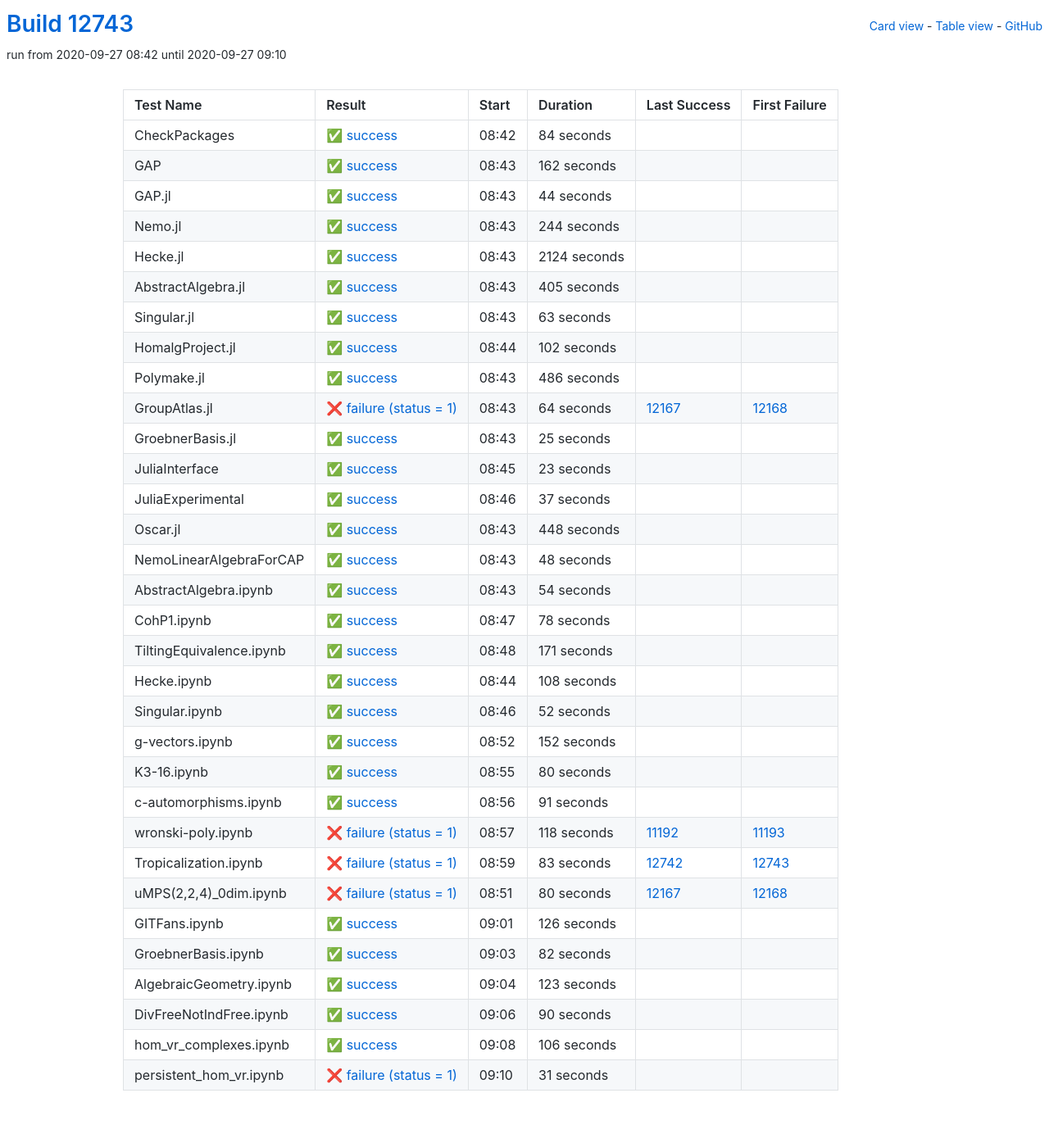
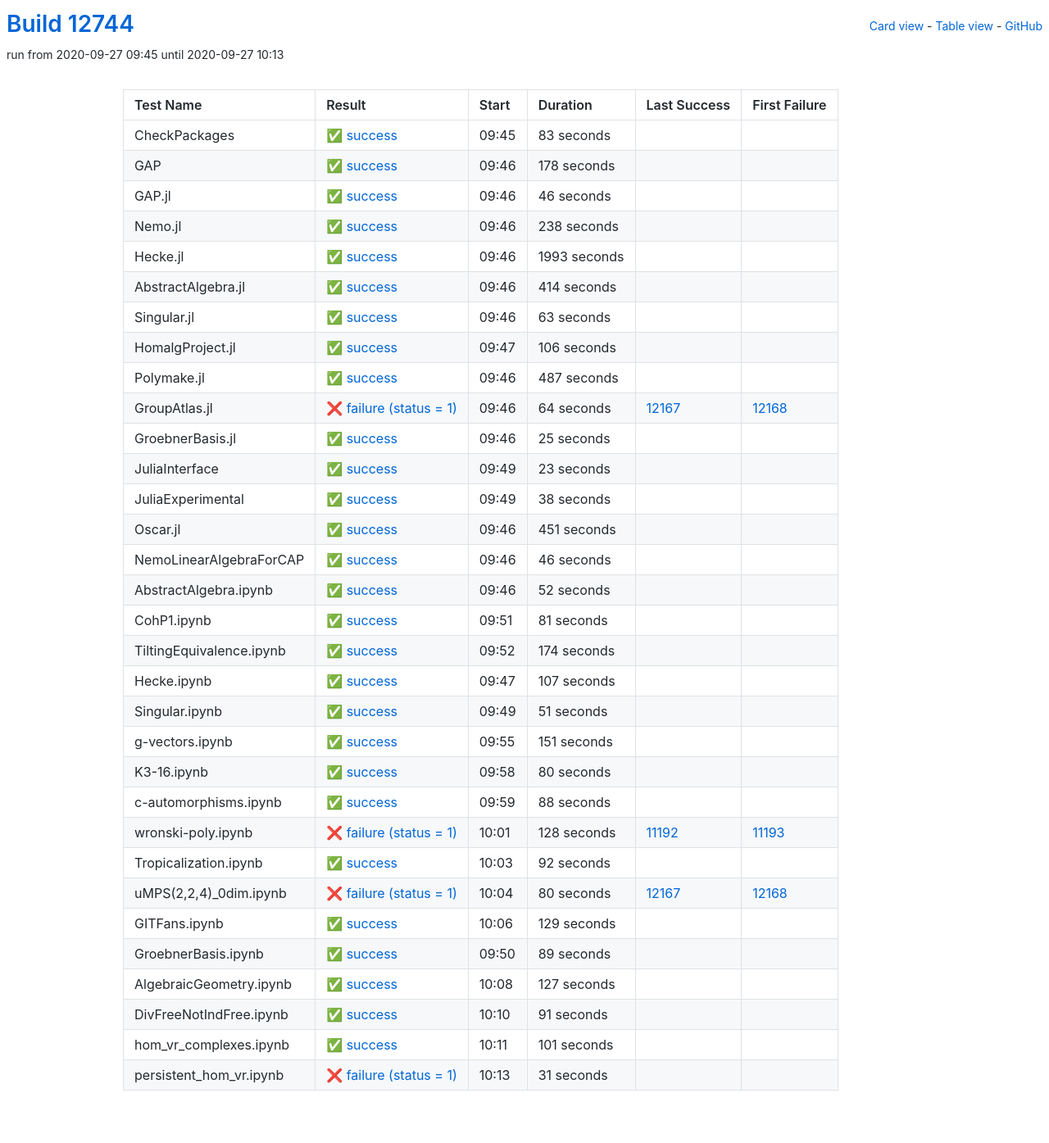
Before and after one commit to oscar-system/oscar-ci-status, a Jekyll site: the page built from table.html, in a window 1280 px wide. Shown: the whole page at 82% size. Built offline with Jekyll 4.4.1, drawn with Linux system fonts in a browser that asks for light colours.

Commit message:
Build #12744

```diff
--- a/_data/ci.yml
+++ b/_data/ci.yml
@@ -1,6 +1,6 @@
 ---
-build: 12743
-build_url: https://oscarci.mathematik.uni-kl.de/job/oscar/12743/
+build: 12744
+build_url: https://oscarci.mathematik.uni-kl.de/job/oscar/12744/
 job: oscar
 organization: oscar-system
 repo: oscar-ci-status
@@ -8,80 +8,80 @@ repourl: https://github.com/oscar-system/oscar-ci-status
 tests:
 - name: CheckPackages
   id: checkpackages
-  log: https://oscarci.mathematik.uni-kl.de/job/oscar/12743/artifact/logs/build-12743/CheckPackages.log
-  start: 2020-09-27 08:42
+  log: https://oscarci.mathematik.uni-kl.de/job/oscar/12744/artifact/logs/build-12744/CheckPackages.log
+  start: 2020-09-27 09:45
   success: true
   exitcode: 0
   status: success
-  duration: 84
+  duration: 83
   last_success: false
   last_success_url:
   first_failure: false
   first_failure_url:
 - name: GAP
   id: gap
-  log: https://oscarci.mathematik.uni-kl.de/job/oscar/12743/artifact/logs/build-12743/GAP.log
-  start: 2020-09-27 08:43
+  log: https://oscarci.mathematik.uni-kl.de/job/oscar/12744/artifact/logs/build-12744/GAP.log
+  start: 2020-09-27 09:46
   success: true
   exitcode: 0
   status: success
-  duration: 162
+  duration: 178
   last_success: false
   last_success_url:
   first_failure: false
   first_failure_url:
 - name: GAP.jl
   id: gap-jl
-  log: https://oscarci.mathematik.uni-kl.de/job/oscar/12743/artifact/logs/build-12743/GAP.jl.log
-  start: 2020-09-27 08:43
+  log: https://oscarci.mathematik.uni-kl.de/job/oscar/12744/artifact/logs/build-12744/GAP.jl.log
+  start: 2020-09-27 09:46
   success: true
   exitcode: 0
   status: success
-  duration: 44
+  duration: 46
   last_success: false
   last_success_url:
   first_failure: false
   first_failure_url:
 - name: Nemo.jl
   id: nemo-jl
-  log: https://oscarci.mathematik.uni-kl.de/job/oscar/12743/artifact/logs/build-12743/Nemo.jl.log
-  start: 2020-09-27 08:43
+  log: https://oscarci.mathematik.uni-kl.de/job/oscar/12744/artifact/logs/build-12744/Nemo.jl.log
+  start: 2020-09-27 09:46
   success: true
   exitcode: 0
   status: success
-  duration: 244
+  duration: 238
   last_success: false
   last_success_url:
   first_failure: false
   first_failure_url:
 - name: Hecke.jl
   id: hecke-jl
-  log: https://oscarci.mathematik.uni-kl.de/job/oscar/12743/artifact/logs/build-12743/Hecke.jl.log
-  start: 2020-09-27 08:43
+  log: https://oscarci.mathematik.uni-kl.de/job/oscar/12744/artifact/logs/build-12744/Hecke.jl.log
+  start: 2020-09-27 09:46
   success: true
   exitcode: 0
   status: success
-  duration: 2124
+  duration: 1993
   last_success: false
   last_success_url:
   first_failure: false
   first_failure_url:
 - name: AbstractAlgebra.jl
   id: abstractalgebra-jl
-  log: https://oscarci.mathematik.uni-kl.de/job/oscar/12743/artifact/logs/build-12743/AbstractAlgebra.jl.log
-  start: 2020-09-27 08:43
+  log: https://oscarci.mathematik.uni-kl.de/job/oscar/12744/artifact/logs/build-12744/AbstractAlgebra.jl.log
+  start: 2020-09-27 09:46
   success: true
   exitcode: 0
   status: success
-  duration: 405
+  duration: 414
   last_success: false
   last_success_url:
   first_failure: false
   first_failure_url:
 - name: Singular.jl
   id: singular-jl
-  log: https://oscarci.mathematik.uni-kl.de/job/oscar/12743/artifact/logs/build-12743/Singular.jl.log
-  start: 2020-09-27 08:43
+  log: https://oscarci.mathematik.uni-kl.de/job/oscar/12744/artifact/logs/build-12744/Singular.jl.log
+  start: 2020-09-27 09:46
   success: true
   exitcode: 0
   status: success
@@ -92,32 +92,32 @@ tests:
   first_failure_url:
 - name: HomalgProject.jl
   id: homalgproject-jl
-  log: https://oscarci.mathematik.uni-kl.de/job/oscar/12743/artifact/logs/build-12743/HomalgProject.jl.log
-  start: 2020-09-27 08:44
+  log: https://oscarci.mathematik.uni-kl.de/job/oscar/12744/artifact/logs/build-12744/HomalgProject.jl.log
+  start: 2020-09-27 09:47
   success: true
   exitcode: 0
   status: success
-  duration: 102
+  duration: 106
   last_success: false
   last_success_url:
   first_failure: false
   first_failure_url:
 - name: Polymake.jl
   id: polymake-jl
-  log: https://oscarci.mathematik.uni-kl.de/job/oscar/12743/artifact/logs/build-12743/Polymake.jl.log
-  start: 2020-09-27 08:43
+  log: https://oscarci.mathematik.uni-kl.de/job/oscar/12744/artifact/logs/build-12744/Polymake.jl.log
+  start: 2020-09-27 09:46
   success: true
   exitcode: 0
   status: success
-  duration: 486
+  duration: 487
   last_success: false
   last_success_url:
   first_failure: false
   first_failure_url:
 - name: GroupAtlas.jl
   id: groupatlas-jl
-  log: https://oscarci.mathematik.uni-kl.de/job/oscar/12743/artifact/logs/build-12743/GroupAtlas.jl.log
-  start: 2020-09-27 08:43
+  log: https://oscarci.mathematik.uni-kl.de/job/oscar/12744/artifact/logs/build-12744/GroupAtlas.jl.log
+  start: 2020-09-27 09:46
   success: false
   exitcode: 1
   status: failure
@@ -128,8 +128,8 @@ tests:
   first_failure_url: https://oscarci.mathematik.uni-kl.de/job/oscar/12168/
 - name: GroebnerBasis.jl
   id: groebnerbasis-jl
-  log: https://oscarci.mathematik.uni-kl.de/job/oscar/12743/artifact/logs/build-12743/GroebnerBasis.jl.log
-  start: 2020-09-27 08:43
+  log: https://oscarci.mathematik.uni-kl.de/job/oscar/12744/artifact/logs/build-12744/GroebnerBasis.jl.log
+  start: 2020-09-27 09:46
   success: true
   exitcode: 0
   status: success
@@ -140,8 +140,8 @@ tests:
   first_failure_url:
 - name: JuliaInterface
   id: juliainterface
-  log: https://oscarci.mathematik.uni-kl.de/job/oscar/12743/artifact/logs/build-12743/JuliaInterface.log
-  start: 2020-09-27 08:45
+  log: https://oscarci.mathematik.uni-kl.de/job/oscar/12744/artifact/logs/build-12744/JuliaInterface.log
+  start: 2020-09-27 09:49
   success: true
   exitcode: 0
   status: success
@@ -152,92 +152,44 @@ tests:
   first_failure_url:
 - name: JuliaExperimental
   id: juliaexperimental
-  log: https://oscarci.mathematik.uni-kl.de/job/oscar/12743/artifact/logs/build-12743/JuliaExperimental.log
-  start: 2020-09-27 08:46
+  log: https://oscarci.mathematik.uni-kl.de/job/oscar/12744/artifact/logs/build-12744/JuliaExperimental.log
+  start: 2020-09-27 09:49
   success: true
   exitcode: 0
   status: success
-  duration: 37
+  duration: 38
   last_success: false
   last_success_url:
   first_failure: false
   first_failure_url:
 - name: Oscar.jl
   id: oscar-jl
-  log: https://oscarci.mathematik.uni-kl.de/job/oscar/12743/artifact/logs/build-12743/Oscar.jl.log
-  start: 2020-09-27 08:43
+  log: https://oscarci.mathematik.uni-kl.de/job/oscar/12744/artifact/logs/build-12744/Oscar.jl.log
+  start: 2020-09-27 09:46
   success: true
   exitcode: 0
   status: success
-  duration: 448
+  duration: 451
   last_success: false
   last_success_url:
   first_failure: false
   first_failure_url:
 - name: NemoLinearAlgebraForCAP
   id: nemolinearalgebraforcap
-  log: https://oscarci.mathematik.uni-kl.de/job/oscar/12743/artifact/logs/build-12743/NemoLinearAlgebraForCAP.log
-  start: 2020-09-27 08:43
+  log: https://oscarci.mathematik.uni-kl.de/job/oscar/12744/artifact/logs/build-12744/NemoLinearAlgebraForCAP.log
+  start: 2020-09-27 09:46
   success: true
   exitcode: 0
   status: success
-  duration: 48
+  duration: 46
   last_success: false
   last_success_url:
   first_failure: false
   first_failure_url:
 - name: AbstractAlgebra.ipynb
   id: abstractalgebra-ipynb
-  log: https://oscarci.mathematik.uni-kl.de/job/oscar/12743/artifact/logs/build-12743/AbstractAlgebra.ipynb.log
-  start: 2020-09-27 08:43
-  success: true
-  exitcode: 0
-  status: success
-  duration: 54
-  last_success: false
-  last_success_url:
-  first_failure: false
-  first_failure_url:
-- name: CohP1.ipynb
-  id: cohp1-ipynb
-  log: https://oscarci.mathematik.uni-kl.de/job/oscar/12743/artifact/logs/build-12743/CohP1.ipynb.log
-  start: 2020-09-27 08:47
-  success: true
-  exitcode: 0
-  status: success
-  duration: 78
-  last_success: false
-  last_success_url:
-  first_failure: false
-  first_failure_url:
-- name: TiltingEquivalence.ipynb
-  id: tiltingequivalence-ipynb
-  log: https://oscarci.mathematik.uni-kl.de/job/oscar/12743/artifact/logs/build-12743/TiltingEquivalence.ipynb.log
-  start: 2020-09-27 08:48
-  success: true
-  exitcode: 0
-  status: success
-  duration: 171
-  last_success: false
-  last_success_url:
-  first_failure: false
-  first_failure_url:
-- name: Hecke.ipynb
-  id: hecke-ipynb
-  log: https://oscarci.mathematik.uni-kl.de/job/oscar/12743/artifact/logs/build-12743/Hecke.ipynb.log
-  start: 2020-09-27 08:44
-  success: true
-  exitcode: 0
-  status: success
-  duration: 108
-  last_success: false
-  last_success_url:
-  first_failure: false
-  first_failure_url:
-- name: Singular.ipynb
-  id: singular-ipynb
-  log: https://oscarci.mathematik.uni-kl.de/job/oscar/12743/artifact/logs/build-12743/Singular.ipynb.log
-  start: 2020-09-27 08:46
+  log: https://oscarci.mathematik.uni-kl.de/job/oscar/12744/artifact/logs/build-12744/AbstractAlgebra.ipynb.log
+  start: 2020-09-27 09:46
   success: true
   exitcode: 0
   status: success
@@ -246,22 +198,70 @@ tests:
   last_success_url:
   first_failure: false
   first_failure_url:
-- name: g-vectors.ipynb
-  id: g-vectors-ipynb
-  log: https://oscarci.mathematik.uni-kl.de/job/oscar/12743/artifact/logs/build-12743/g-vectors.ipynb.log
-  start: 2020-09-27 08:52
+- name: CohP1.ipynb
+  id: cohp1-ipynb
+  log: https://oscarci.mathematik.uni-kl.de/job/oscar/12744/artifact/logs/build-12744/CohP1.ipynb.log
+  start: 2020-09-27 09:51
   success: true
   exitcode: 0
   status: success
-  duration: 152
+  duration: 81
+  last_success: false
+  last_success_url:
+  first_failure: false
+  first_failure_url:
+- name: TiltingEquivalence.ipynb
+  id: tiltingequivalence-ipynb
+  log: https://oscarci.mathematik.uni-kl.de/job/oscar/12744/artifact/logs/build-12744/TiltingEquivalence.ipynb.log
+  start: 2020-09-27 09:52
+  success: true
+  exitcode: 0
+  status: success
+  duration: 174
+  last_success: false
+  last_success_url:
+  first_failure: false
+  first_failure_url:
+- name: Hecke.ipynb
+  id: hecke-ipynb
+  log: https://oscarci.mathematik.uni-kl.de/job/oscar/12744/artifact/logs/build-12744/Hecke.ipynb.log
+  start: 2020-09-27 09:47
+  success: true
+  exitcode: 0
+  status: success
+  duration: 107
+  last_success: false
+  last_success_url:
+  first_failure: false
+  first_failure_url:
+- name: Singular.ipynb
+  id: singular-ipynb
+  log: https://oscarci.mathematik.uni-kl.de/job/oscar/12744/artifact/logs/build-12744/Singular.ipynb.log
+  start: 2020-09-27 09:49
+  success: true
+  exitcode: 0
+  status: success
+  duration: 51
+  last_success: false
+  last_success_url:
+  first_failure: false
+  first_failure_url:
+- name: g-vectors.ipynb
+  id: g-vectors-ipynb
+  log: https://oscarci.mathematik.uni-kl.de/job/oscar/12744/artifact/logs/build-12744/g-vectors.ipynb.log
+  start: 2020-09-27 09:55
+  success: true
+  exitcode: 0
+  status: success
+  duration: 151
   last_success: false
   last_success_url:
   first_failure: false
   first_failure_url:
 - name: K3-16.ipynb
   id: k3-16-ipynb
-  log: https://oscarci.mathematik.uni-kl.de/job/oscar/12743/artifact/logs/build-12743/K3-16.ipynb.log
-  start: 2020-09-27 08:55
+  log: https://oscarci.mathematik.uni-kl.de/job/oscar/12744/artifact/logs/build-12744/K3-16.ipynb.log
+  start: 2020-09-27 09:58
   success: true
   exitcode: 0
   status: success
@@ -272,44 +272,44 @@ tests:
   first_failure_url:
 - name: c-automorphisms.ipynb
   id: c-automorphisms-ipynb
-  log: https://oscarci.mathematik.uni-kl.de/job/oscar/12743/artifact/logs/build-12743/c-automorphisms.ipynb.log
-  start: 2020-09-27 08:56
+  log: https://oscarci.mathematik.uni-kl.de/job/oscar/12744/artifact/logs/build-12744/c-automorphisms.ipynb.log
+  start: 2020-09-27 09:59
   success: true
   exitcode: 0
   status: success
-  duration: 91
+  duration: 88
   last_success: false
   last_success_url:
   first_failure: false
   first_failure_url:
 - name: wronski-poly.ipynb
   id: wronski-poly-ipynb
-  log: https://oscarci.mathematik.uni-kl.de/job/oscar/12743/artifact/logs/build-12743/wronski-poly.ipynb.log
-  start: 2020-09-27 08:57
+  log: https://oscarci.mathematik.uni-kl.de/job/oscar/12744/artifact/logs/build-12744/wronski-poly.ipynb.log
+  start: 2020-09-27 10:01
   success: false
   exitcode: 1
   status: failure
-  duration: 118
+  duration: 128
   last_success: 11192
   last_success_url: https://oscarci.mathematik.uni-kl.de/job/oscar/11192/
   first_failure: 11193
   first_failure_url: https://oscarci.mathematik.uni-kl.de/job/oscar/11193/
 - name: Tropicalization.ipynb
   id: tropicalization-ipynb
-  log: https://oscarci.mathematik.uni-kl.de/job/oscar/12743/artifact/logs/build-12743/Tropicalization.ipynb.log
-  start: 2020-09-27 08:59
-  success: false
-  exitcode: 1
-  status: failure
-  duration: 83
-  last_success: 12742
-  last_success_url: https://oscarci.mathematik.uni-kl.de/job/oscar/12742/
-  first_failure: 12743
-  first_failure_url: https://oscarci.mathematik.uni-kl.de/job/oscar/12743/
+  log: https://oscarci.mathematik.uni-kl.de/job/oscar/12744/artifact/logs/build-12744/Tropicalization.ipynb.log
+  start: 2020-09-27 10:03
+  success: true
+  exitcode: 0
+  status: success
+  duration: 92
+  last_success: false
+  last_success_url:
+  first_failure: false
+  first_failure_url:
 - name: uMPS(2,2,4)_0dim.ipynb
   id: umps-2-2-4-0dim-ipynb
-  log: https://oscarci.mathematik.uni-kl.de/job/oscar/12743/artifact/logs/build-12743/uMPS-2-2-4-_0dim.ipynb.log
-  start: 2020-09-27 08:51
+  log: https://oscarci.mathematik.uni-kl.de/job/oscar/12744/artifact/logs/build-12744/uMPS-2-2-4-_0dim.ipynb.log
+  start: 2020-09-27 10:04
   success: false
   exitcode: 1
   status: failure
@@ -320,68 +320,68 @@ tests:
   first_failure_url: https://oscarci.mathematik.uni-kl.de/job/oscar/12168/
 - name: GITFans.ipynb
   id: gitfans-ipynb
-  log: https://oscarci.mathematik.uni-kl.de/job/oscar/12743/artifact/logs/build-12743/GITFans.ipynb.log
-  start: 2020-09-27 09:01
+  log: https://oscarci.mathematik.uni-kl.de/job/oscar/12744/artifact/logs/build-12744/GITFans.ipynb.log
+  start: 2020-09-27 10:06
   success: true
   exitcode: 0
   status: success
-  duration: 126
+  duration: 129
   last_success: false
   last_success_url:
   first_failure: false
   first_failure_url:
 - name: GroebnerBasis.ipynb
   id: groebnerbasis-ipynb
-  log: https://oscarci.mathematik.uni-kl.de/job/oscar/12743/artifact/logs/build-12743/GroebnerBasis.ipynb.log
-  start: 2020-09-27 09:03
+  log: https://oscarci.mathematik.uni-kl.de/job/oscar/12744/artifact/logs/build-12744/GroebnerBasis.ipynb.log
+  start: 2020-09-27 09:50
   success: true
   exitcode: 0
   status: success
-  duration: 82
+  duration: 89
   last_success: false
   last_success_url:
   first_failure: false
   first_failure_url:
 - name: AlgebraicGeometry.ipynb
   id: algebraicgeometry-ipynb
-  log: https://oscarci.mathematik.uni-kl.de/job/oscar/12743/artifact/logs/build-12743/AlgebraicGeometry.ipynb.log
-  start: 2020-09-27 09:04
+  log: https://oscarci.mathematik.uni-kl.de/job/oscar/12744/artifact/logs/build-12744/AlgebraicGeometry.ipynb.log
+  start: 2020-09-27 10:08
   success: true
   exitcode: 0
   status: success
-  duration: 123
+  duration: 127
   last_success: false
   last_success_url:
   first_failure: false
   first_failure_url:
 - name: DivFreeNotIndFree.ipynb
   id: divfreenotindfree-ipynb
-  log: https://oscarci.mathematik.uni-kl.de/job/oscar/12743/artifact/logs/build-12743/DivFreeNotIndFree.ipynb.log
-  start: 2020-09-27 09:06
+  log: https://oscarci.mathematik.uni-kl.de/job/oscar/12744/artifact/logs/build-12744/DivFreeNotIndFree.ipynb.log
+  start: 2020-09-27 10:10
   success: true
   exitcode: 0
   status: success
-  duration: 90
+  duration: 91
   last_success: false
   last_success_url:
   first_failure: false
   first_failure_url:
 - name: hom_vr_complexes.ipynb
   id: hom-vr-complexes-ipynb
-  log: https://oscarci.mathematik.uni-kl.de/job/oscar/12743/artifact/logs/build-12743/hom_vr_complexes.ipynb.log
-  start: 2020-09-27 09:08
+  log: https://oscarci.mathematik.uni-kl.de/job/oscar/12744/artifact/logs/build-12744/hom_vr_complexes.ipynb.log
+  start: 2020-09-27 10:11
   success: true
   exitcode: 0
   status: success
-  duration: 106
+  duration: 101
   last_success: false
   last_success_url:
   first_failure: false
   first_failure_url:
 - name: persistent_hom_vr.ipynb
   id: persistent-hom-vr-ipynb
-  log: https://oscarci.mathematik.uni-kl.de/job/oscar/12743/artifact/logs/build-12743/persistent_hom_vr.ipynb.log
-  start: 2020-09-27 09:10
+  log: https://oscarci.mathematik.uni-kl.de/job/oscar/12744/artifact/logs/build-12744/persistent_hom_vr.ipynb.log
+  start: 2020-09-27 10:13
   success: false
   exitcode: 1
   status: failure
```
Also changed, not shown: README.md.
